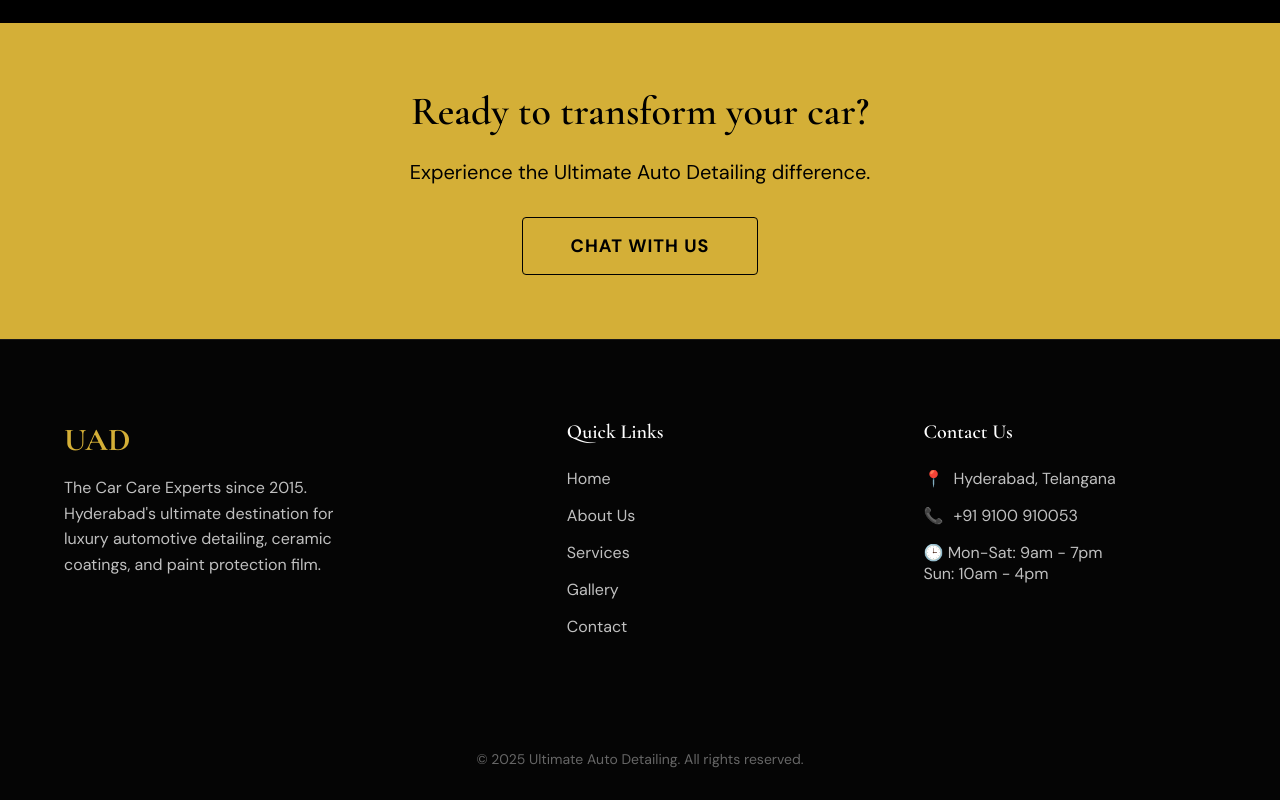
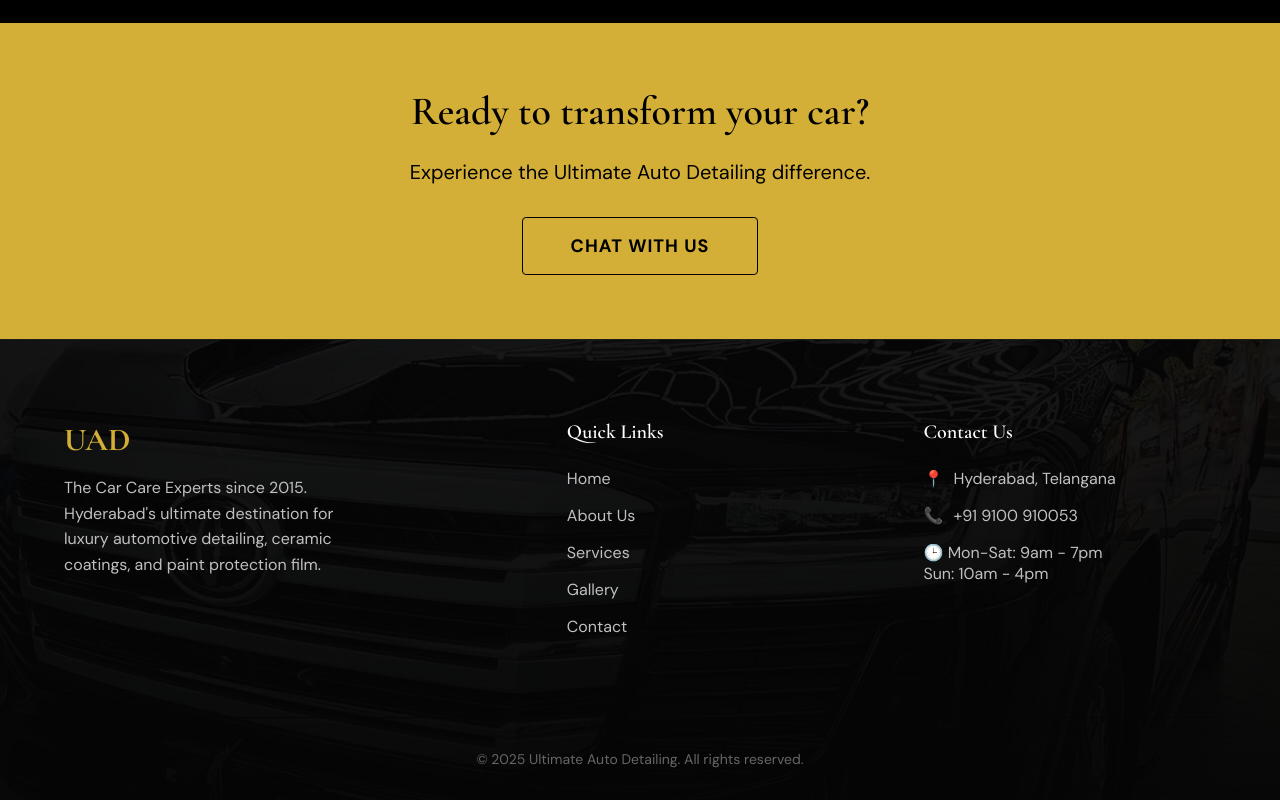
Before and after one commit to varshnilyadav/ultimate-auto-detailing, a plain HTML site: page about.html in a window 1280 px wide. Shown: the part 2679-3479 px from the top of the page. Drawn offline with nearby package versions, Linux system fonts and the light colour scheme.

Commit message:
Add parallax background effect to global footer

```diff
--- a/css/style.css
+++ b/css/style.css
@@ -553,7 +553,13 @@ textarea.form-control { resize: vertical; min-height: 120px; }
 .cta-banner .btn-outline:hover { background: var(--black); color: var(--gold); }
 
 /* Footer */
-.footer { background: #050505; padding: 5rem 5% 2rem; border-top: 1px solid var(--glass-border); }
+.footer {
+    background: linear-gradient(rgba(5, 5, 5, 0.92), rgba(5, 5, 5, 0.98)), url('../images/gallery/IMG_3572.jpeg') no-repeat center center;
+    background-size: cover;
+    background-attachment: fixed;
+    padding: 5rem 5% 2rem;
+    border-top: 1px solid var(--glass-border);
+}
 .footer-grid { display: grid; grid-template-columns: 1.5fr 1fr 1fr; gap: 4rem; margin-bottom: 4rem; }
 .footer-logo { font-family: var(--font-display); font-size: 32px; color: var(--gold); margin-bottom: 1rem; font-weight: 700; }
 .footer-desc { color: var(--chrome); line-height: 1.6; max-width: 300px; }
```
